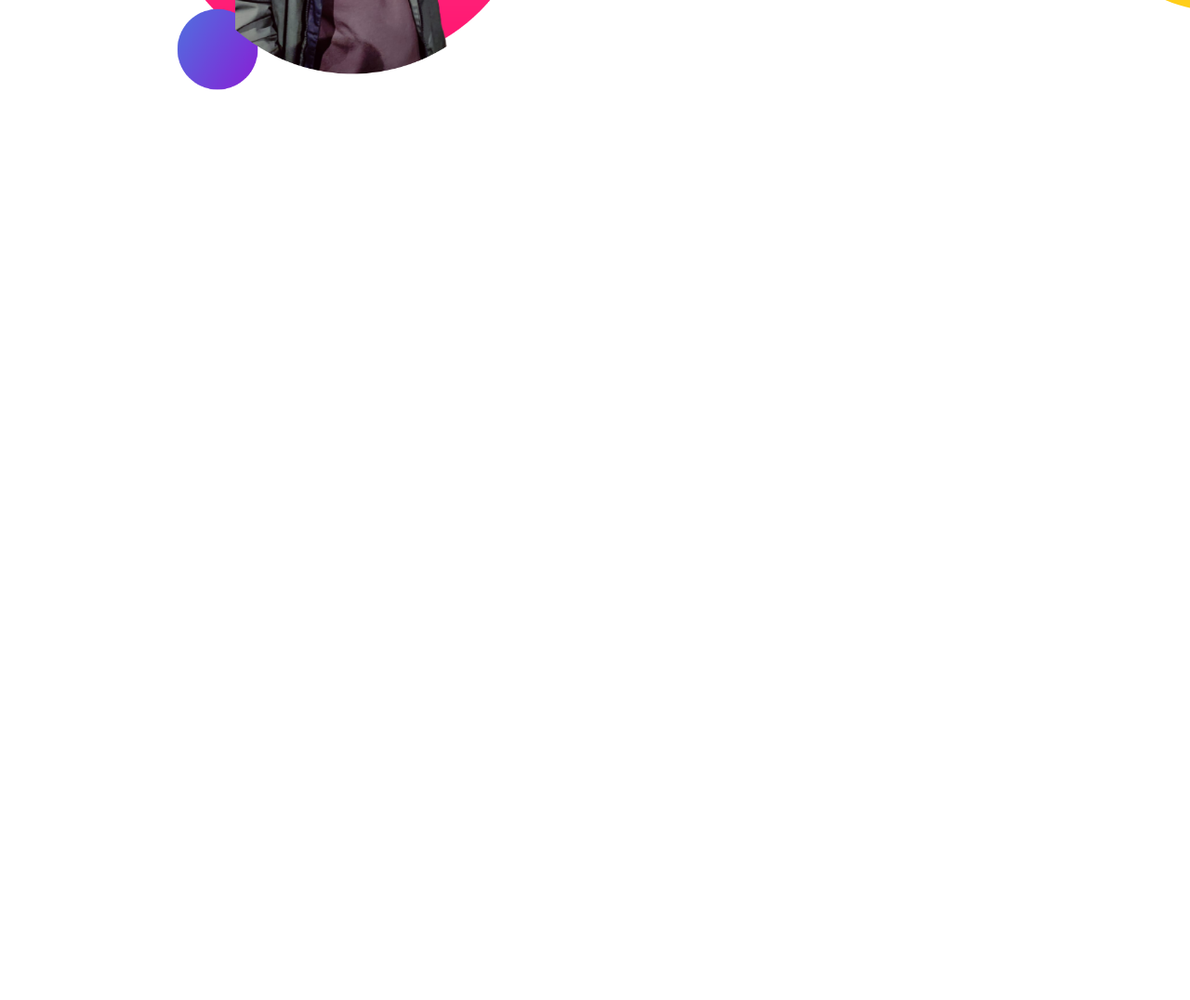
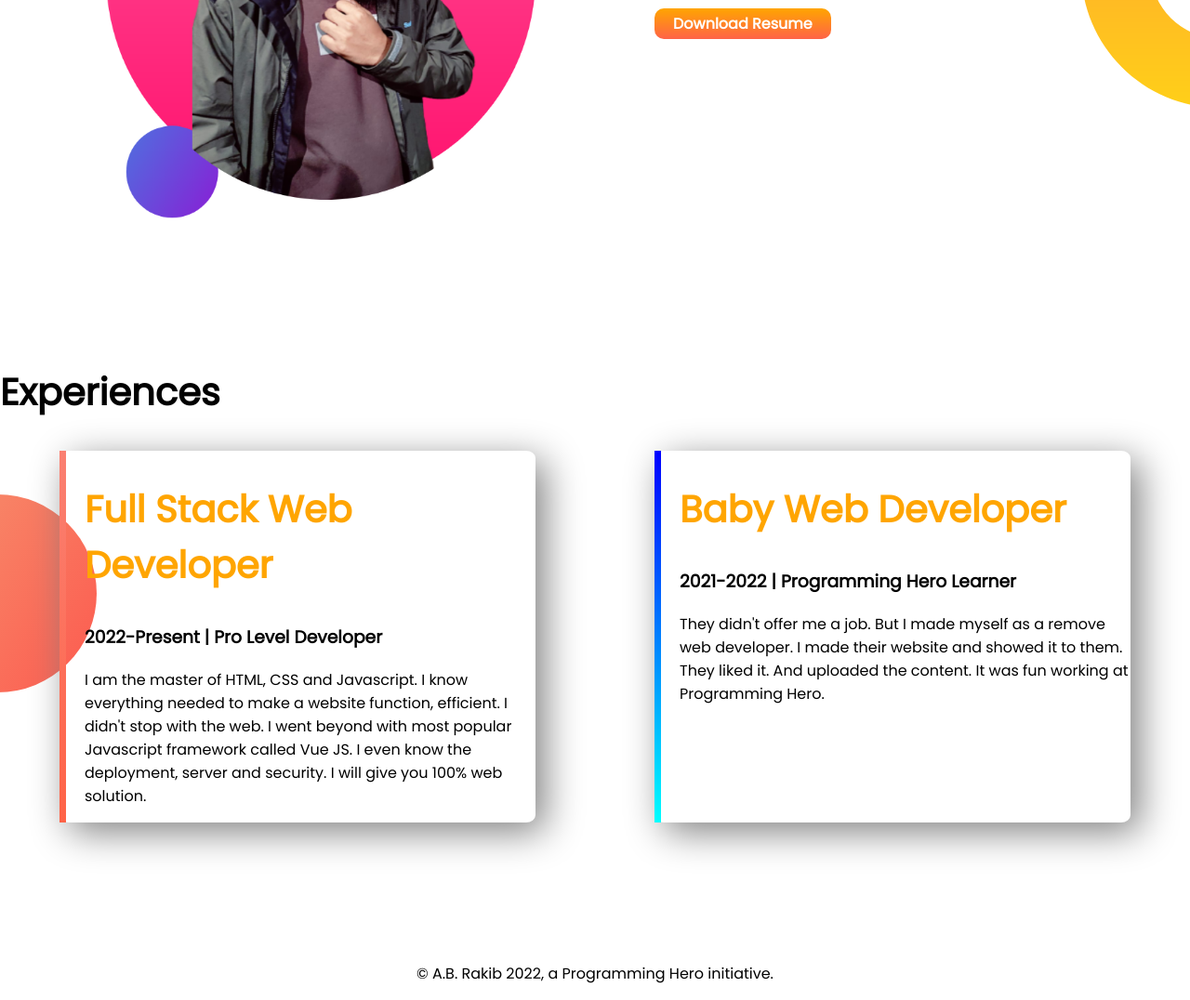
Before and after one commit to abrakib942/developer-portfolio, a plain HTML site: page index.html in a window 1280 px wide. Shown: the part 1025-2101 px from the top of the page at 93% size. Before the commit the page ends 1279 px from the top, so only its background shows below. Drawn offline with Linux system fonts and the light colour scheme.

Commit message:
first website is done

```diff
--- a/index.html
+++ b/index.html
@@ -12,7 +12,7 @@
 
 </head>
 <body>
-    <section class="top-banner">
+    <section class="top-banner flexible-container">
         <div class="half-width">
             <h1>Welcome To</h1>
             <h1><span class="orange-color">A.B. Rakib</span> world!</h1>
@@ -25,7 +25,7 @@
         </div>
     </section>
 
-    <section class="dream-big">
+    <section class="dream-big flexible-container">
         <div class="half-width">
             <img src="my-bg2.png" alt="">
         </div>
@@ -36,5 +36,24 @@
             <a target="_blank" class="link-button" href="https://www.linkedin.com/in/a-b-rakib-aa7b76207/">Download Resume</a>
         </div>
     </section>
+
+    <section class="experience-area">
+         <h2>Experiences</h2>
+        <div class="flexible-container">
+            <div id="full-stack" class="experience-item">
+                <h2 class="orange-color">Full Stack Web Developer</h2>
+                <h3>2022-Present | Pro Level Developer</h3>
+                <p>I am the master of HTML, CSS and Javascript. I know everything needed to make a website function, efficient. I didn't stop with the web. I went beyond with most popular Javascript framework called Vue JS. I even know the deployment, server and security. I will give you 100% web solution.</p>
+            </div>
+                <div id="baby-web" class="experience-item">
+                    <h2 class="orange-color">Baby Web Developer</h2>
+                    <h3>2021-2022 | Programming Hero Learner</h3>
+                    <p>They didn't offer me a job. But I made myself as a remove web developer. I made their website and showed it to them. They liked it. And uploaded the content. It was fun working at Programming Hero.</p>
+                </div>
+        </div>
+    </section>
+    <footer>
+        <p>© A.B. Rakib 2022, a Programming Hero initiative.</p>
+    </footer>
 </body>
 </html>
--- a/style.css
+++ b/style.css
@@ -5,18 +5,19 @@ body{
 h1{
     font-size: 50px;
 }
+h2{
+    font-size: 40px;
+}
 .orange-color{
     color: orange;
 }
-section{
+.flexible-container{
     display: flex;
     margin-bottom: 150px;
-
-
 }
 .half-width{
     width: 50%;
-    padding-left: 10%;
+    padding-left: 5%;
     padding-right: 5%;
     text-align: justify;
 }
@@ -41,3 +42,29 @@ section{
     background-repeat: no-repeat;
     background-position: right;
 }
+.experience-item{
+    width: 40%;
+    margin-left: 5%;
+    margin-right: 5%;
+    padding-left: 20px;
+    border-radius: 2%;
+    box-shadow: 10px 10px 40px gray;
+}
+.experience-area{
+    background-image: url(images/exp-bg.png);
+    background-repeat: no-repeat;
+    background-position: left;
+}
+#full-stack{
+    border-left: 7px solid;
+    border-image: linear-gradient(salmon, tomato);
+    border-image-slice: 1;
+}
+#baby-web{
+    border-left: 7px solid;
+    border-image: linear-gradient(blue, cyan);
+    border-image-slice: 1;
+}
+   footer p{
+       text-align: center;
+   }
```
Also changed, not shown: images/jhankar.png (deleted), images/jhankar2.png (deleted), images/my-bg.png (deleted), images/my-bg2.png (deleted).
